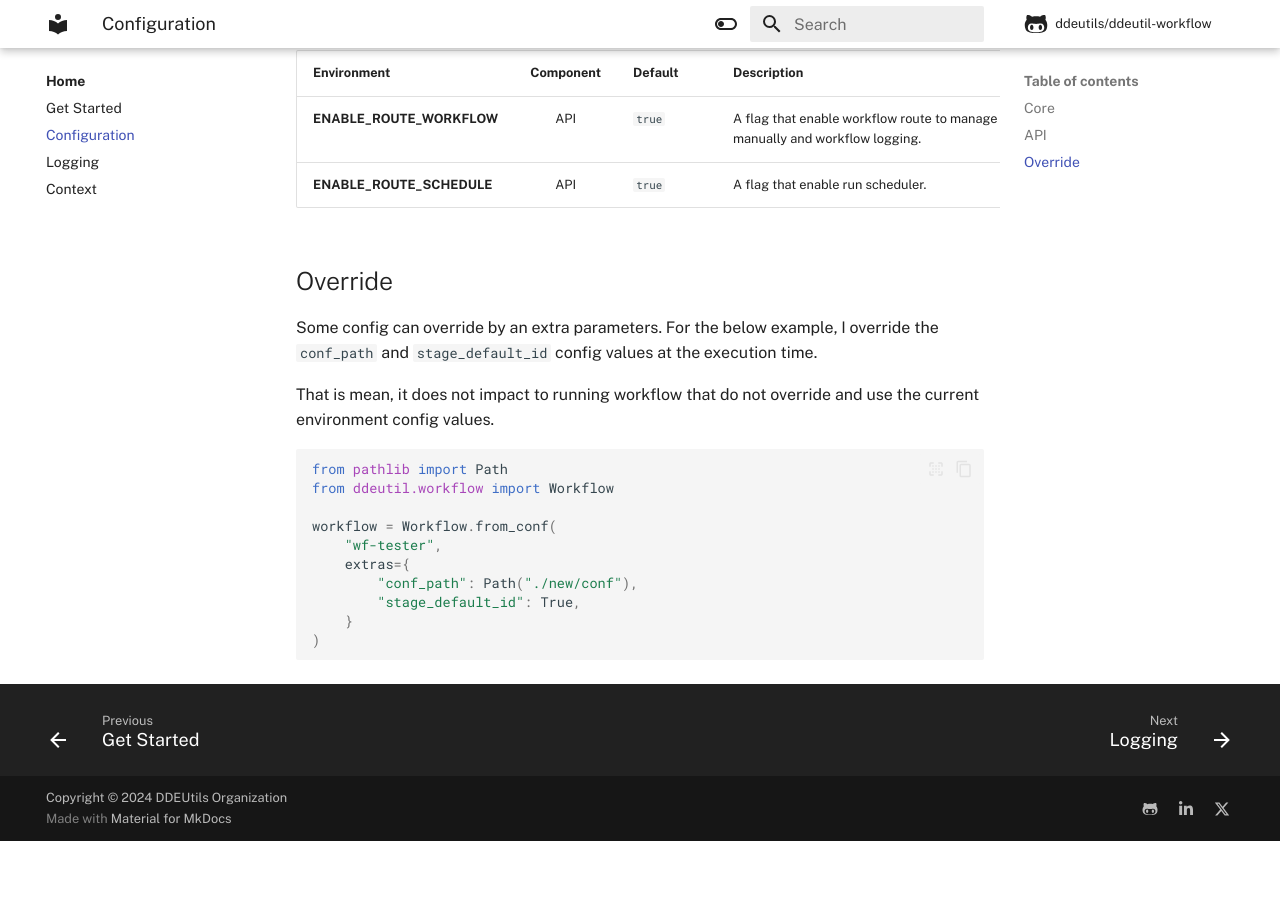
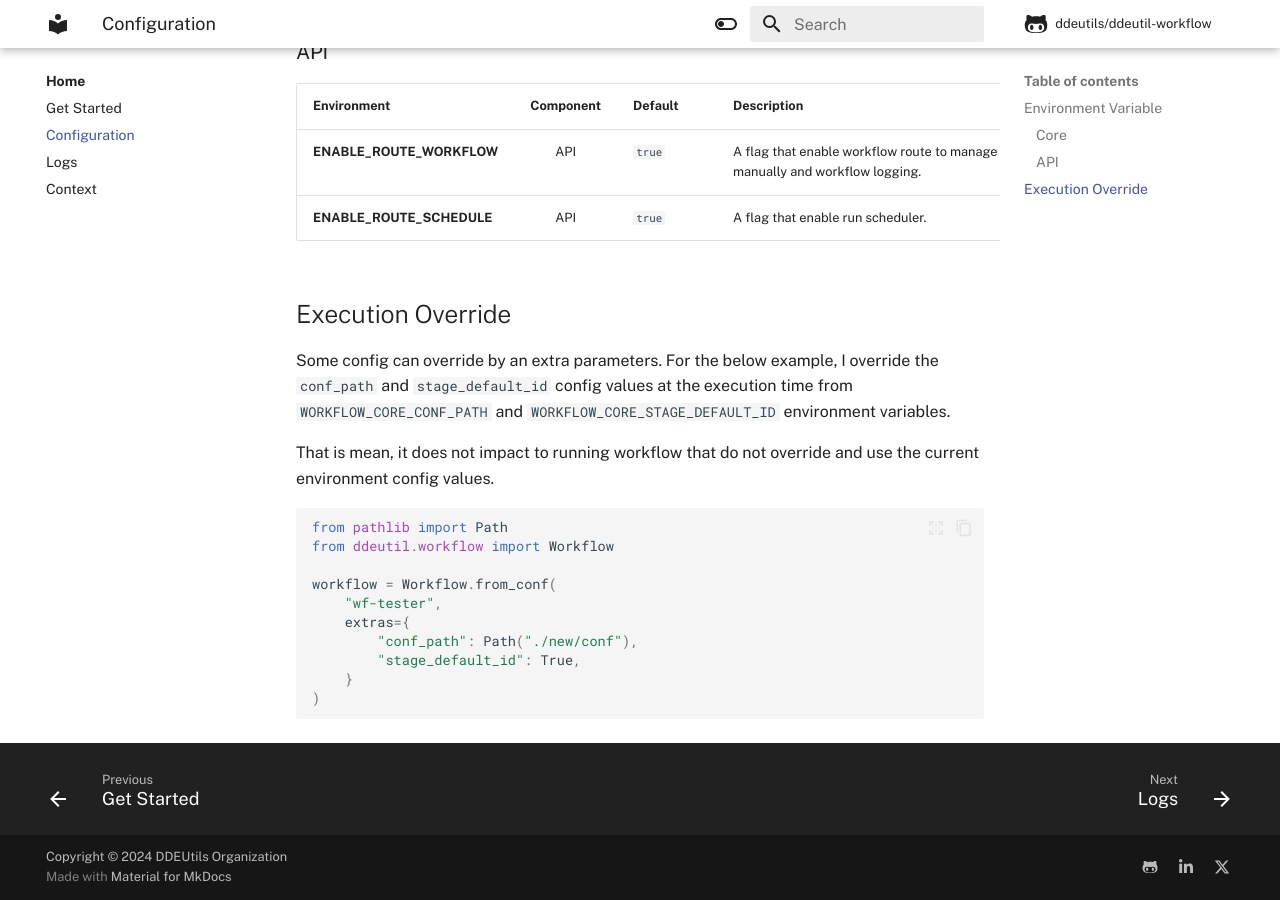
Before and after one commit to ddeutils/ddeutil-workflow, an MkDocs documentation site: the page built from docs/configuration.md, in a window 1280 px wide and 900 px high, scrolled down 2368 px. Built offline with MkDocs 1.6.1 and Material for MkDocs 9.7.7, drawn with Linux system fonts in a browser that asks for light colours; comment, search, counter and statistics services are not loaded; before the commit the page ends 3209 px from its top, so only the background shows below that; some of the changed text lies outside the part shown.

Commit message:
:page_facing_up: docs: update mkdocs for logs and config.

```diff
--- a/docs/configuration.md
+++ b/docs/configuration.md
@@ -3,10 +3,12 @@
 !!! important
 
     The config value that you will set on the environment should combine with
-    prefix, component, and name which is `WORKFLOW_{component}_{name}` (With upper
-    case).
+    prefix, component, and name which is `WORKFLOW_{component}_{name}` with upper
+    case.
 
-## Core
+## Environment Variable
+
+### Core
 
 The main configuration that use to dynamic changing with your objective of this
 application. If any configuration values do not set yet, it will use default value
@@ -35,17 +37,18 @@ and do not raise any error to you.
 | **MAX_SCHEDULE_PER_PROCESS** |    App    | `100`                                                                                                                           | A schedule per process that run parallel.                                                                          |
 | **STOP_BOUNDARY_DELTA**      |    App    | `'{"minutes": 5, "seconds": 20}'`                                                                                               | A time delta value that use to stop scheduler app in json string format.                                           |
 
-## API
+### API
 
 | Environment                |  Component  | Default | <div style="width:25em">Description</div>                                          |
 |:---------------------------|:-----------:|---------|------------------------------------------------------------------------------------|
 | **ENABLE_ROUTE_WORKFLOW**  |     API     | `true`  | A flag that enable workflow route to manage execute manually and workflow logging. |
 | **ENABLE_ROUTE_SCHEDULE**  |     API     | `true`  | A flag that enable run scheduler.                                                  |
 
-## Override
+## Execution Override
 
 Some config can override by an extra parameters. For the below example, I override
-the `conf_path` and `stage_default_id` config values at the execution time.
+the `conf_path` and `stage_default_id` config values at the execution time from
+`WORKFLOW_CORE_CONF_PATH` and `WORKFLOW_CORE_STAGE_DEFAULT_ID` environment variables.
 
 That is mean, it does not impact to running workflow that do not override and use
 the current environment config values.
--- a/mkdocs.yml
+++ b/mkdocs.yml
@@ -65,7 +65,7 @@ nav:
     - index.md
     - Get Started: getting-started.md
     - Configuration: configuration.md
-    - Logging: logging.md
+    - Logs: logs.md
     - Context: context.md
   - API references:
     - Library:
```
Also changed, not shown: docs/logs.md (renamed from docs/logging.md, +3 -1 lines), 3 other files.
